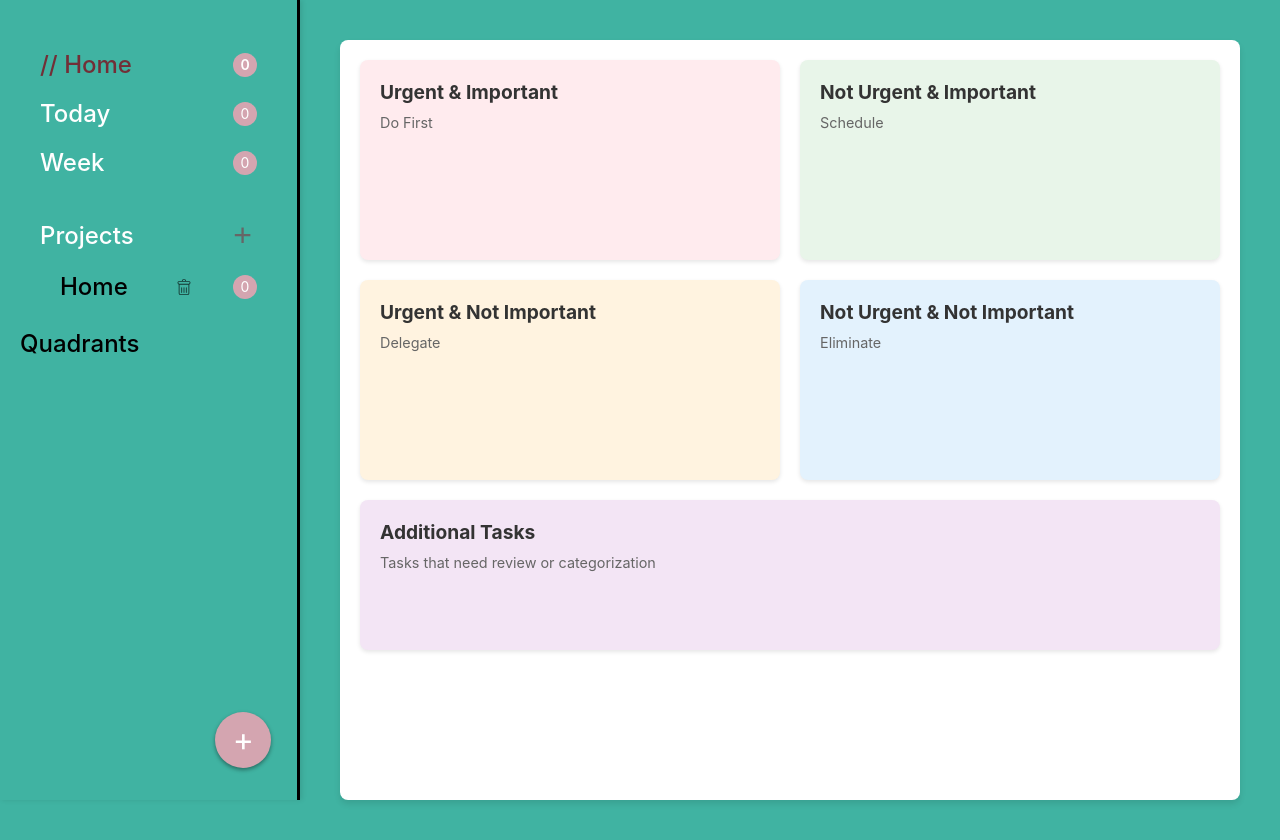
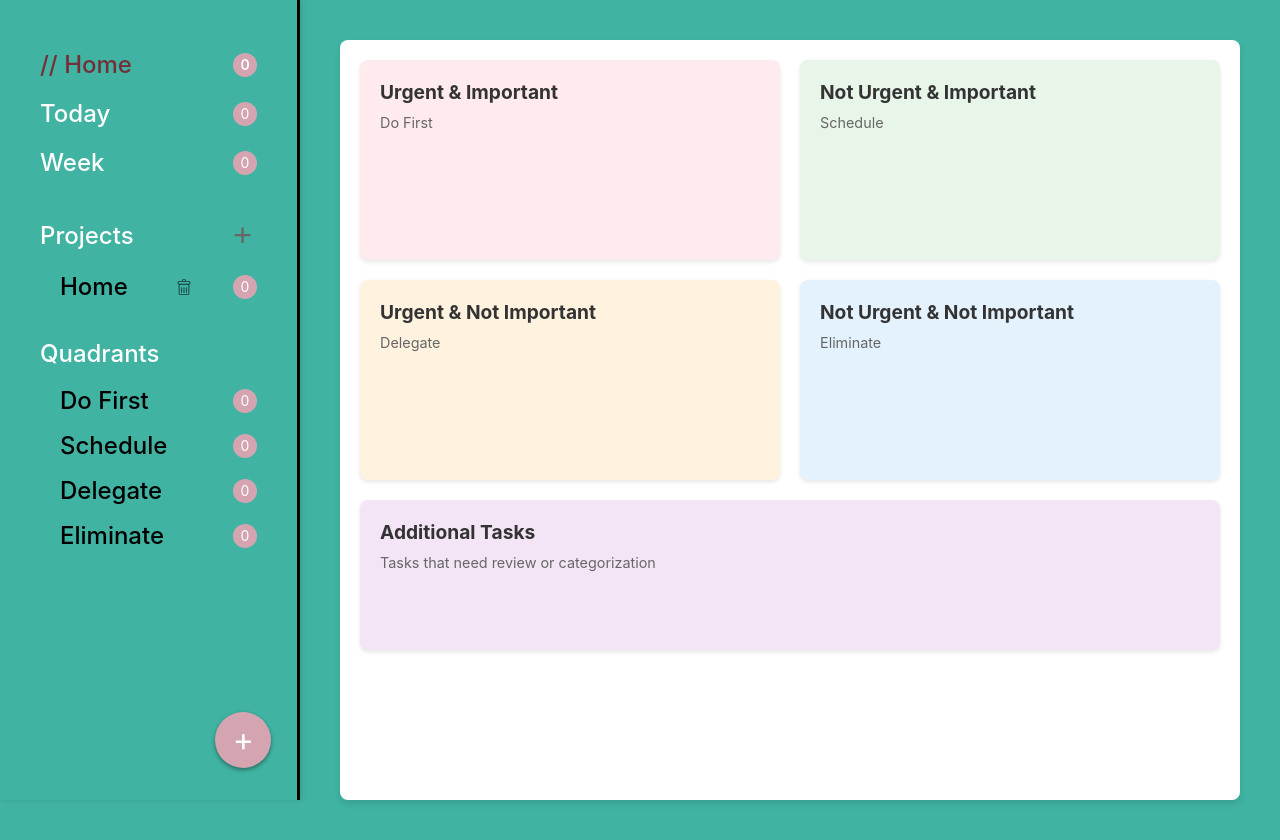
Before and after one commit to fiestalark/Odin-Todo, a website built with webpack: page src/index.html in a window 1280 px wide. Built offline with nearby package versions, Linux system fonts and the light colour scheme.

Commit message:
Fixed date filter, added quadrants, other fixes

```diff
--- a/src/UIManagers.js
+++ b/src/UIManagers.js
@@ -16,6 +16,7 @@ export class UiManager {
         await this.projectsList.init();
         this.renderTodos(this.todoList.todos);
         this.renderProjects();
+        this.renderQuadrants();
     }
 
     renderTodos(todos) {
@@ -123,8 +124,21 @@ export class UiManager {
         // First reset the form to clear any previous values
         todoForm.reset();
 
+        // Handle the project selection separately since its id doesn't match the todo property
+        const projectSelect = todoForm.querySelector('#project-options');
+        if (projectSelect && todoToEdit.projectId) {
+            const options = projectSelect.options;
+            for (let i = 0; i < options.length; i++) {
+                if (options[i].dataset.id === todoToEdit.projectId) {
+                    projectSelect.selectedIndex = i;
+                    break;
+                }
+            }
+        }
+
         // Then populate the form fields
         Object.keys(todoToEdit).forEach(key => {
+            if (key !== projectId) {
                 const element = todoForm.elements[key];
                 if (element) {
                     if (element.type === 'radio') {
@@ -135,7 +149,7 @@ export class UiManager {
                         }
                     } else {
                         element.value = todoToEdit[key];
-                    console.log(element);
+                    }
                 }
             }
         });
@@ -207,11 +221,37 @@ export class UiManager {
     }
 
     renderQuadrants() {
+        const quadrants = document.getElementById('quadrants');
+        quadrants.innerHTML = '';
 
+        const quadrantValues = {
+            1: 'Do First',
+            2: 'Schedule',
+            3: 'Delegate',
+            4: 'Eliminate'
         }
 
-    createQuadrantElements() {
+        Object.entries(quadrantValues).forEach(([id, value]) => {
+            const quadrantElement = this.createQuadrantElements(id, value);
+            quadrants.appendChild(quadrantElement);
+        });
+    }
 
+    createQuadrantElements(id, name) {
+        const div = document.createElement('div');
+        div.classList.add('quadrant-item');
+        div.dataset.id = id;
+
+        const spanTitle = document.createElement('span');
+        spanTitle.classList.add('nav-title');
+        spanTitle.textContent = name;
+
+        const spanBadge = document.createElement('span');
+        spanBadge.classList.add('badge');
+        spanBadge.textContent = this.todoList.getTodoCount({quadrant: id});
+
+        div.append(spanTitle, spanBadge);
+        return div;
     }
 
     populateCounts() {
--- a/src/dataManagers.js
+++ b/src/dataManagers.js
@@ -50,14 +50,23 @@ export class TodoList {
 
         const filterHandlers = {
             projectId: (todo, value) => todo.projectId === value,
-            quadrant: (todo, value) => todo.quadrant === value,
+            quadrant: (todo, value) => Number(todo.quadrant) === Number(value),
             dueDate: (todo, value) => {
-                const todoDate = new Date(todo.dueDate);
+                // Parse the date in local timezone by appending T00:00
+                const todoDate = new Date(`${todo.dueDate}T00:00`);
+
                 const today = new Date();
                 today.setHours(0, 0, 0, 0);
 
                 const dateHandlers = {
-                    today: () => todoDate.toDateString() === today.toDateString(),
+                    today: () => {
+                        const isSameDay =
+                            todoDate.getFullYear() === today.getFullYear() &&
+                            todoDate.getMonth() === today.getMonth() &&
+                            todoDate.getDate() === today.getDate();
+
+                        return isSameDay;
+                    },
                     thisWeek: () => {
                         const weekFromNow = new Date(today);
                         weekFromNow.setDate(weekFromNow.getDate() + 7);
@@ -69,9 +78,10 @@ export class TodoList {
         };
 
         return this.todos.filter(todo =>
-            Object.entries(filters).every(([key, value]) =>
-                (filterHandlers[key] || (() => true))(todo, value)
-            )
+            Object.entries(filters).every(([key, value]) => {
+                const handler = filterHandlers[key] || (() => true);
+                return handler(todo, value);
+            })
         );
     }
 
--- a/src/index.html
+++ b/src/index.html
@@ -38,10 +38,12 @@
 
         </div>
         <div class="quadrants-section">
-          <div class="quadrants-header nav-item"></div>
-            <span class="nav-title">Quadrants</span>
-          <!-- Quadrants to be populated by javascript -->
-          <div class="quadrants" id="quadrants"></div>
+            <div class="quadrants-header nav-item">
+              <span class="nav-title">Quadrants</span>
+            </div>
+
+            <!-- Quadrants to be populated by javascript -->
+            <div class="quadrants" id="quadrants"></div>
         </div>
     </nav>
         <div class="add-button" id="add-btn">+</div>
--- a/src/styles.css
+++ b/src/styles.css
@@ -87,11 +87,11 @@ body {
 }
 
 /* Projects section styling */
-.projects-section {
+.projects-section, .quadrants-section {
     margin-top: 20px;
 }
 
-.projects-header {
+.projects-header, .quadrants-header {
     display: flex;
     align-items: center;
     justify-content: space-between;
@@ -114,11 +114,11 @@ body {
     color: var(--primary-pink);
 }
 
-.project-items {
+.project-items, .quadrants {
     padding-left: 20px;
 }
 
-.project-item {
+.project-item, .quadrant-item {
     display: flex;
     align-items: center;
     justify-content: space-between;
```
Also changed, not shown: README.md. Lines whose indentation alone changed are shown as unchanged.
